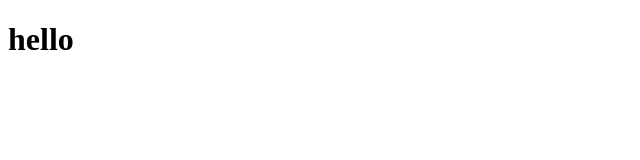
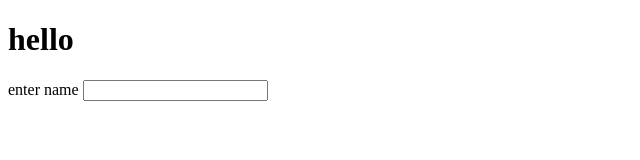
Before and after one commit to anuragG111/test, a plain HTML site: page index.html in a window 1280 px wide. Shown: the whole page, without its empty margins (0-640 px from the left). Drawn offline with Linux system fonts and the light colour scheme.

Commit message:
new form

```diff
--- a/index.html
+++ b/index.html
@@ -8,5 +8,9 @@
 </head>
 <body>
     <h1> hello </h1>
+    <form>
+        <label>enter name </label>
+        <input type="text">
+    </form>
 </body>
 </html>
```
